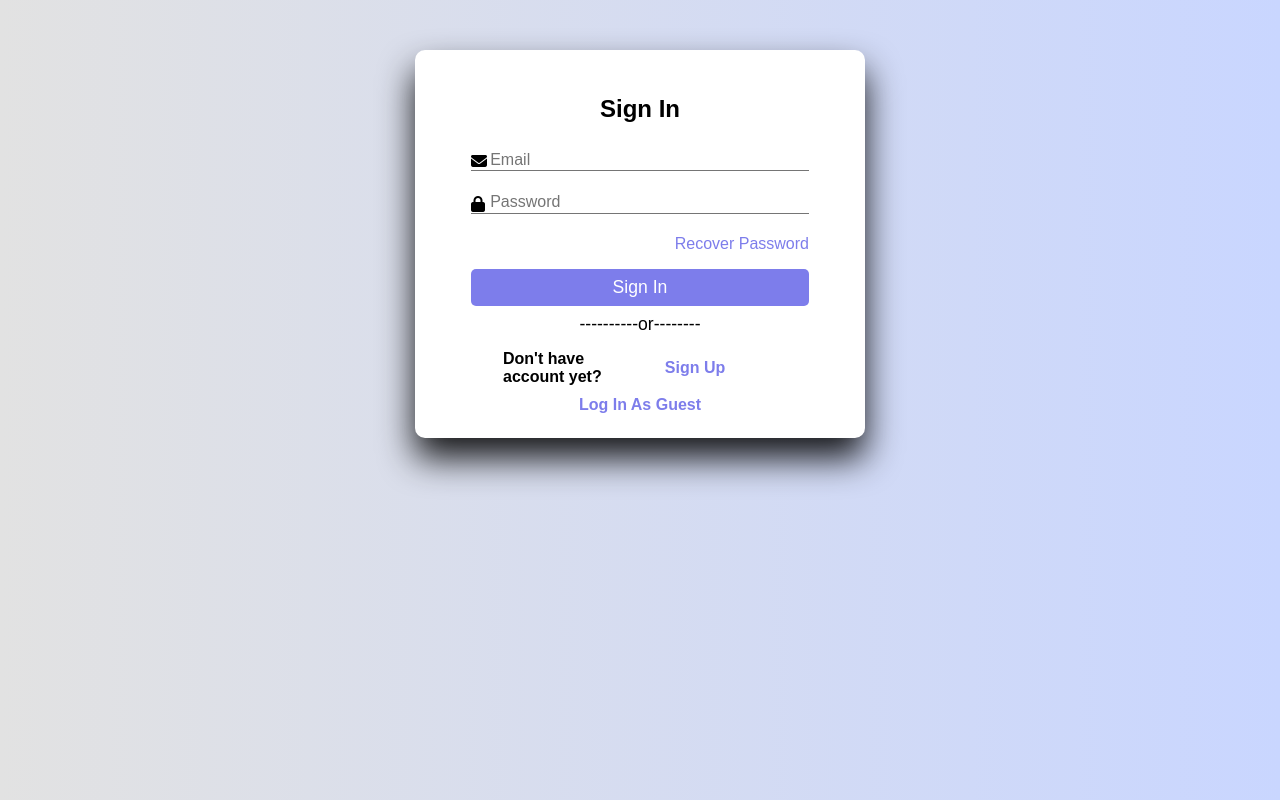
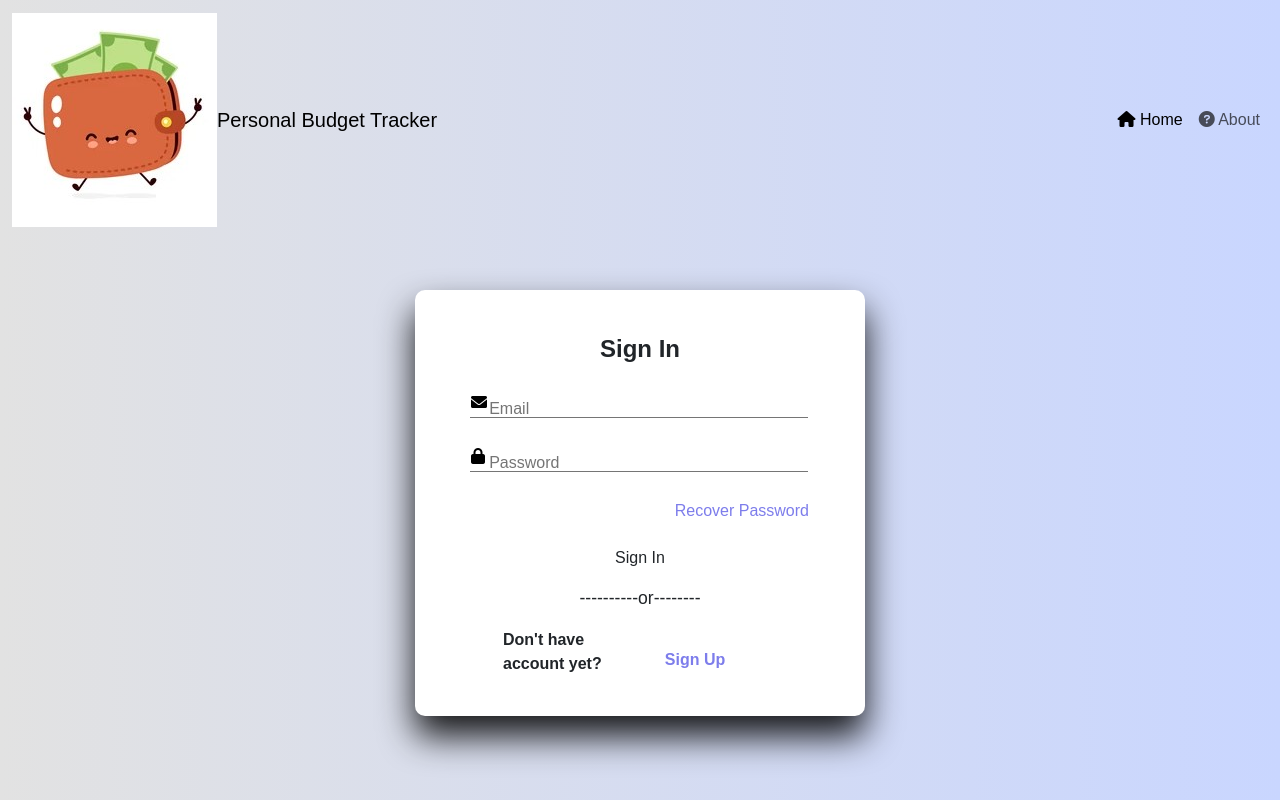
Before and after one commit to Ericteoh0045/SOFTWARE-ENG-FUN-WEB, a plain HTML site: page index.html in a window 1280 px wide. Drawn offline with nearby package versions, Linux system fonts and the light colour scheme.

Commit message:
Update index.html

```diff
--- a/index.html
+++ b/index.html
@@ -1,31 +1,59 @@
 <!DOCTYPE html>
 <html lang="en">
-
 <head>
     <meta charset="UTF-8">
     <meta name="viewport" content="width=device-width, initial-scale=1.0">
     <title>Register & Login</title>
+    <link rel="icon" href="img/walletIcon.jpg">
     <link rel="stylesheet" href="https://cdnjs.cloudflare.com/ajax/libs/font-awesome/6.5.1/css/all.min.css">
+    <link href="https://cdn.jsdelivr.net/npm/bootstrap@5.3.3/dist/css/bootstrap.min.css" rel="stylesheet" integrity="sha384-QWTKZyjpPEjISv5WaRU9OFeRpok6YctnYmDr5pNlyT2bRjXh0JMhjY6hW+ALEwIH" crossorigin="anonymous">
+    <link href="https://cdnjs.cloudflare.com/ajax/libs/font-awesome/6.0.0/css/all.min.css" rel="stylesheet"> <!-- For Icons -->
     <link rel="stylesheet" href="style.css">
     <script type="module" src="firebaseauth.js"></script>
 </head>
+<body>
+  <script src="https://cdn.jsdelivr.net/npm/bootstrap@5.3.3/dist/js/bootstrap.bundle.min.js" integrity="sha384-YvpcrYf0tY3lHB60NNkmXc5s9fDVZLESaAA55NDzOxhy9GkcIdslK1eN7N6jIeHz" crossorigin="anonymous"></script>
 
-<body>
+    <!-- Navbar -->
+    <nav class="navbar navbar-expand-lg">
+      <div class="container-fluid">
+        <!-- Brand with Image -->
+        <a class="navbar-brand d-flex align-items-center">
+          <img src="img/walletIcon.jpg" alt="Profile Picture" class="profile-pic">
+          Personal Budget Tracker
+        </a>
+        <!-- Toggler for mobile view -->
+        <button class="navbar-toggler" type="button" data-bs-toggle="collapse" data-bs-target="#navbarSupportedContent" aria-controls="navbarSupportedContent" aria-expanded="false" aria-label="Toggle navigation">
+          <span class="navbar-toggler-icon"></span>
+        </button>
+        <!-- Navbar links -->
+        <div class="collapse navbar-collapse justify-content-end" id="navbarSupportedContent">
+          <ul class="navbar-nav mb-2 mb-lg-0">
+            <li class="nav-item">
+              <a class="nav-link active" href="welcompage.html"><i class="fas fa-home"></i> Home</a>
+            </li>
+            <li class="nav-item">
+              <a class="nav-link" href="#" onclick="showAbout()"><i class="fas fa-circle-question"></i> About</a>
+            </li>
+          </ul>
+        </div>
+      </div>
+    </nav>
     <div class="container" id="signup" style="display:none;">
       <h1 class="form-title">Register</h1>
       <form method="post" action="">
         <div id="signUpMessage" class="messageDiv" style="display:none;"></div>
         <div class="input-group">
             <i class="fas fa-envelope"></i>
-                <input type="email" id="rEmail" placeholder="Email" required>
+            <input type="email"  id="rEmail" placeholder="Email" required>
             <label for="rEmail">Email</label>
         </div>
         <div class="input-group">
             <i class="fas fa-lock"></i>
-                <input type="password" id="rPassword" placeholder="Password" required>
+            <input type="password" id="rPassword"  placeholder="Password" required>
             <label for="rPassword">Password</label>
         </div>
-            <button class="btn" id="submitSignUp">Sign Up</button>
+       <button class="btn" id="submitSignUp" >Sign Up</button>
       </form>
       <p class="or">
         ----------or--------
@@ -43,18 +71,18 @@
 
           <div class="input-group">
               <i class="fas fa-envelope"></i>
-                <input type="email" id="email" placeholder="Email" required>
+              <input type="email"  id="email" placeholder="Email" required>
               <label for="email">Email</label>
           </div>
           <div class="input-group">
               <i class="fas fa-lock"></i>
-                <input type="password" id="password" placeholder="Password" required>
+            <input type="password" id="password"  placeholder="Password" required>
               <label for="password">Password</label>
           </div>
           <p class="recover">
             <a href="#">Recover Password</a>
           </p>
-            <button class="btn" id="submitSignIn">Sign In</button>
+         <button  class="btn"  id="submitSignIn">Sign In</button>
         </form>
         <p class="or">
           ----------or--------
@@ -63,11 +91,7 @@
           <p>Don't have account yet?</p>
           <button id="signUpButton">Sign Up</button>
         </div>
-        <p class="guest-login">
-            <a href="homeGuestDashboard.html">Log In As Guest</a>
-        </p>
       </div>
       <script src="script.js"></script>
 </body>
-
 </html>
```
Lines whose indentation alone changed are shown as unchanged.
